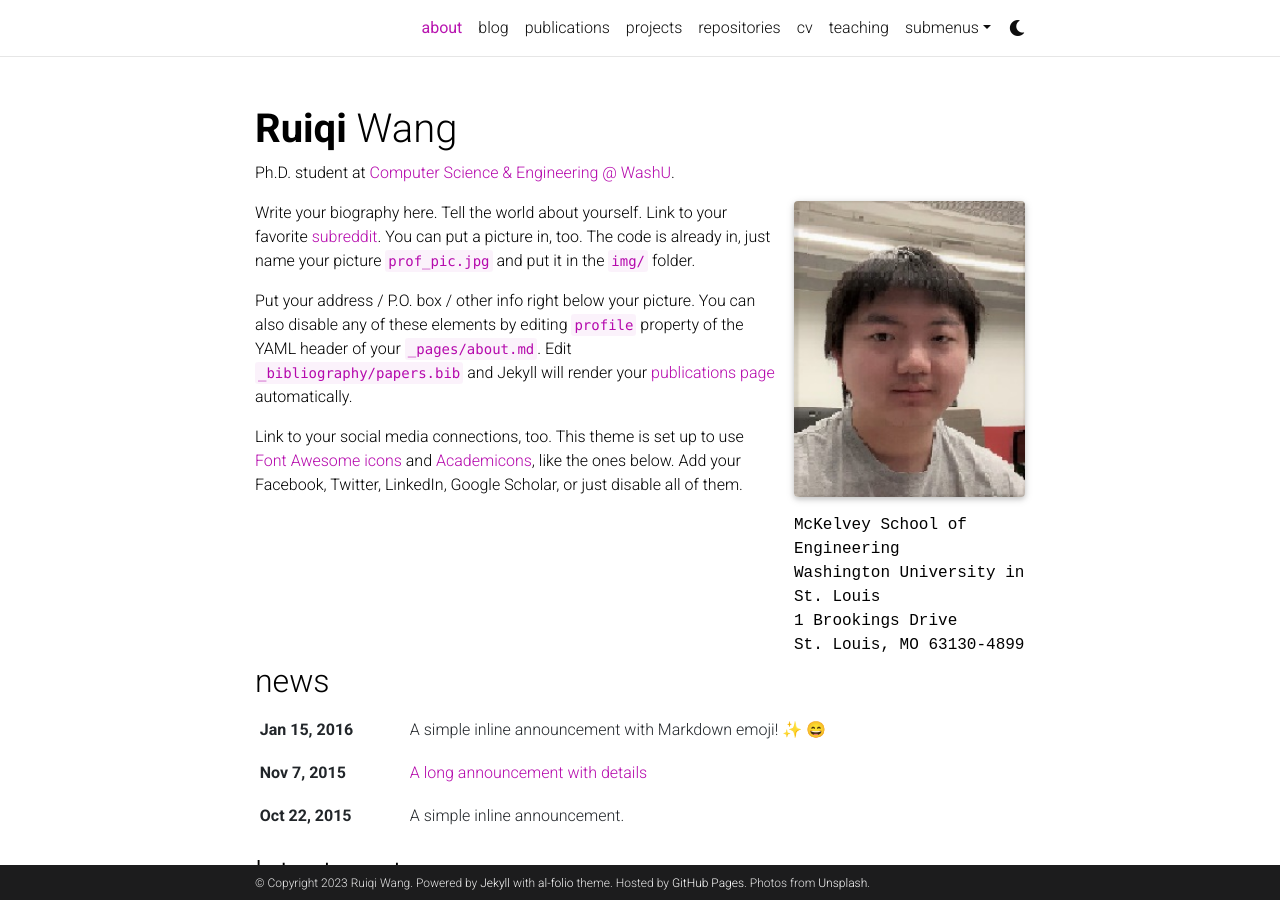
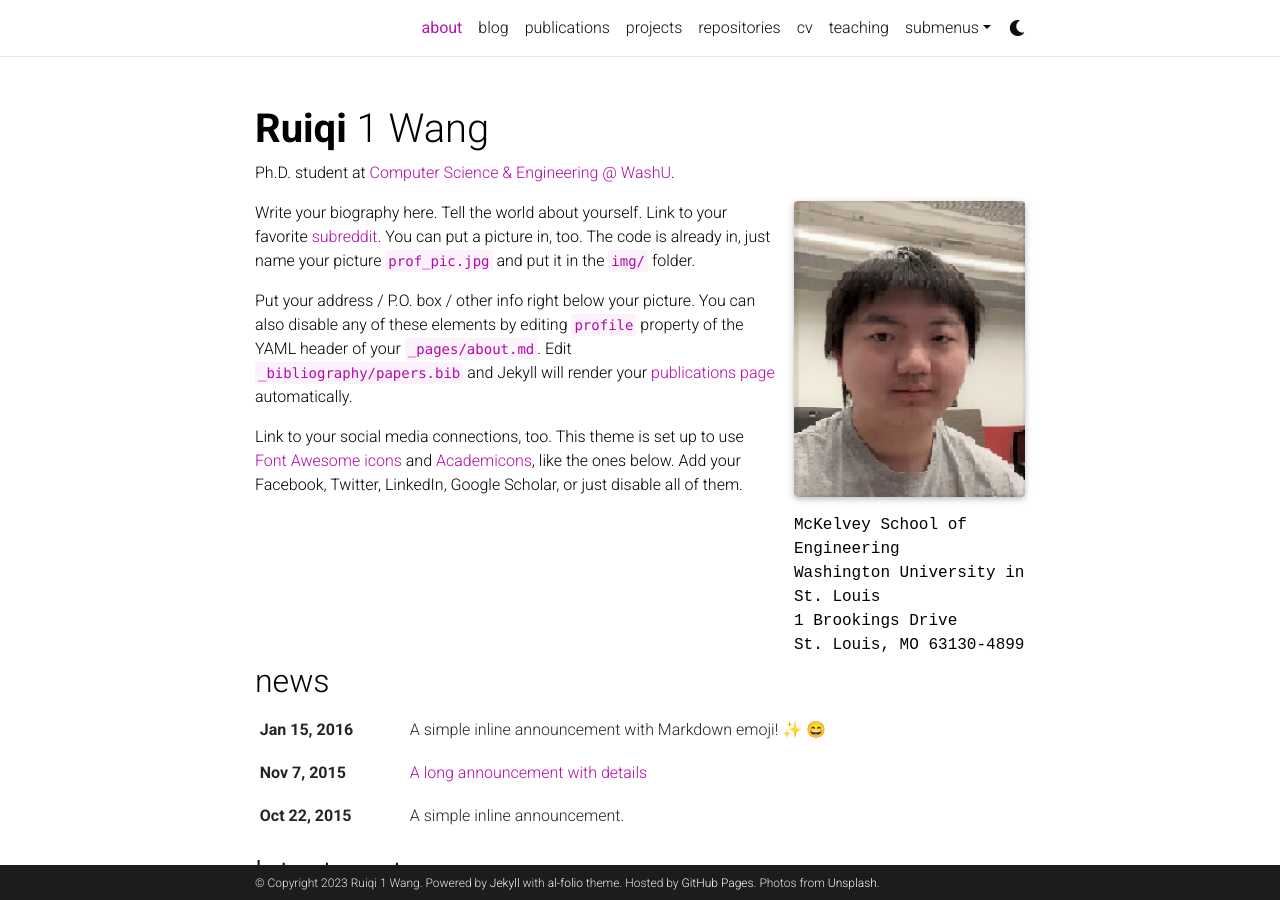
Before and after one commit to rickywrq/ruiqiwang_old, a Jekyll site: the page built from _pages/about.md, in a window 1280 px wide and 900 px high. Built offline with Jekyll 4.4.1, drawn with Linux system fonts in a browser that asks for light colours; full-size pictures stand in for the smaller copies a plugin makes; emoji names are drawn with the system emoji font; comment, search, counter and statistics services are not loaded; a style sheet for code colours, icons or effects is not loaded.

Commit message:
Update _config.yml

```diff
--- a/_config.yml
+++ b/_config.yml
@@ -4,7 +4,7 @@
 
 title: blank # the website title (if blank, full name will be used instead)
 first_name: Ruiqi
-middle_name:
+middle_name: 1
 last_name: Wang
 email: ruiqi{\dot}w@wustl.com
 description: > # the ">" symbol means to ignore newlines until "footer_text:"
```
